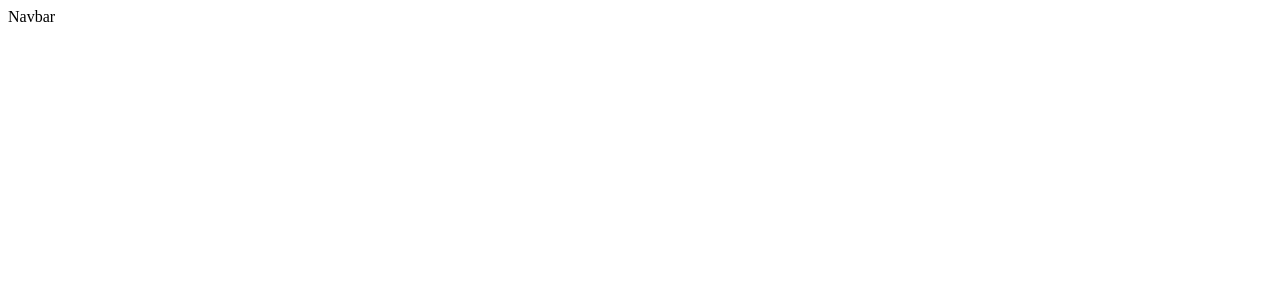
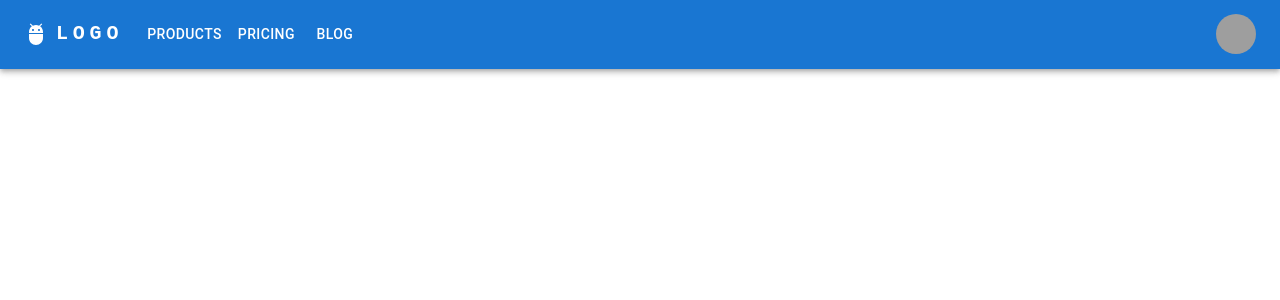
Before and after one commit to HarenaFiantso/TalentaUI, a React (Vite) app: page / in a window 1280 px wide. Shown: the top 300 px of the page. Built offline with nearby package versions, Linux system fonts and the light colour scheme; grey boxes are pictures that could not be loaded.

Commit message:
chore: Remove App.css

```diff
--- a/index.html
+++ b/index.html
@@ -5,12 +5,6 @@
     <link rel="icon" type="image/svg+xml" href="/vite.svg" />
     <meta name="viewport" content="width=device-width, initial-scale=1.0" />
     <title>Talenta</title>
-    <link rel="preconnect" href="https://fonts.googleapis.com" />
-    <link rel="preconnect" href="https://fonts.gstatic.com" crossorigin />
-    <link
-      href="https://fonts.googleapis.com/css2?family=Poppins:wght@100;200;300;400;500;600;700;800;900&display=swap"
-      rel="stylesheet"
-    />
   </head>
   <body>
     <div id="root"></div>
--- a/package.json
+++ b/package.json
@@ -12,7 +12,9 @@
   "dependencies": {
     "@emotion/react": "^11.11.1",
     "@emotion/styled": "^11.11.0",
+    "@mui/icons-material": "^5.14.11",
     "@mui/material": "^5.14.11",
+    "@mui/styles": "^5.14.11",
     "@stripe/react-stripe-js": "^2.3.0",
     "@stripe/stripe-js": "^2.1.6",
     "@tanstack/react-query": "^4.35.3",
--- a/src/components/navbar/Navbar.jsx
+++ b/src/components/navbar/Navbar.jsx
@@ -1,7 +1,162 @@
-import React from "react";
+import * as React from 'react';
+import AppBar from '@mui/material/AppBar';
+import Box from '@mui/material/Box';
+import Toolbar from '@mui/material/Toolbar';
+import IconButton from '@mui/material/IconButton';
+import Typography from '@mui/material/Typography';
+import Menu from '@mui/material/Menu';
+import MenuIcon from '@mui/icons-material/Menu';
+import Container from '@mui/material/Container';
+import Avatar from '@mui/material/Avatar';
+import Button from '@mui/material/Button';
+import Tooltip from '@mui/material/Tooltip';
+import MenuItem from '@mui/material/MenuItem';
+import AdbIcon from '@mui/icons-material/Adb';
+
+const pages = ['Products', 'Pricing', 'Blog'];
+const settings = ['Profile', 'Account', 'Dashboard', 'Logout'];
 
 function Navbar() {
-  return <div>Navbar</div>;
+  const [anchorElNav, setAnchorElNav] = React.useState(null);
+  const [anchorElUser, setAnchorElUser] = React.useState(null);
+
+  const handleOpenNavMenu = (event) => {
+    setAnchorElNav(event.currentTarget);
+  };
+  const handleOpenUserMenu = (event) => {
+    setAnchorElUser(event.currentTarget);
+  };
+
+  const handleCloseNavMenu = () => {
+    setAnchorElNav(null);
+  };
+
+  const handleCloseUserMenu = () => {
+    setAnchorElUser(null);
+  };
+
+  return (
+    <AppBar position="static">
+      <Container maxWidth="xl">
+        <Toolbar disableGutters>
+          <AdbIcon sx={{ display: { xs: 'none', md: 'flex' }, mr: 1 }} />
+          <Typography
+            variant="h6"
+            noWrap
+            component="a"
+            href="#app-bar-with-responsive-menu"
+            sx={{
+              mr: 2,
+              display: { xs: 'none', md: 'flex' },
+              fontFamily: 'monospace',
+              fontWeight: 700,
+              letterSpacing: '.3rem',
+              color: 'inherit',
+              textDecoration: 'none',
+            }}
+          >
+            LOGO
+          </Typography>
+
+          <Box sx={{ flexGrow: 1, display: { xs: 'flex', md: 'none' } }}>
+            <IconButton
+              size="large"
+              aria-label="account of current user"
+              aria-controls="menu-appbar"
+              aria-haspopup="true"
+              onClick={handleOpenNavMenu}
+              color="inherit"
+            >
+              <MenuIcon />
+            </IconButton>
+            <Menu
+              id="menu-appbar"
+              anchorEl={anchorElNav}
+              anchorOrigin={{
+                vertical: 'bottom',
+                horizontal: 'left',
+              }}
+              keepMounted
+              transformOrigin={{
+                vertical: 'top',
+                horizontal: 'left',
+              }}
+              open={Boolean(anchorElNav)}
+              onClose={handleCloseNavMenu}
+              sx={{
+                display: { xs: 'block', md: 'none' },
+              }}
+            >
+              {pages.map((page) => (
+                <MenuItem key={page} onClick={handleCloseNavMenu}>
+                  <Typography textAlign="center">{page}</Typography>
+                </MenuItem>
+              ))}
+            </Menu>
+          </Box>
+          <AdbIcon sx={{ display: { xs: 'flex', md: 'none' }, mr: 1 }} />
+          <Typography
+            variant="h5"
+            noWrap
+            component="a"
+            href="#app-bar-with-responsive-menu"
+            sx={{
+              mr: 2,
+              display: { xs: 'flex', md: 'none' },
+              flexGrow: 1,
+              fontFamily: 'monospace',
+              fontWeight: 700,
+              letterSpacing: '.3rem',
+              color: 'inherit',
+              textDecoration: 'none',
+            }}
+          >
+            LOGO
+          </Typography>
+          <Box sx={{ flexGrow: 1, display: { xs: 'none', md: 'flex' } }}>
+            {pages.map((page) => (
+              <Button
+                key={page}
+                onClick={handleCloseNavMenu}
+                sx={{ my: 2, color: 'white', display: 'block' }}
+              >
+                {page}
+              </Button>
+            ))}
+          </Box>
+
+          <Box sx={{ flexGrow: 0 }}>
+            <Tooltip title="Open settings">
+              <IconButton onClick={handleOpenUserMenu} sx={{ p: 0 }}>
+                <Avatar alt="Remy Sharp" src="/static/images/avatar/2.jpg" />
+              </IconButton>
+            </Tooltip>
+            <Menu
+              sx={{ mt: '45px' }}
+              id="menu-appbar"
+              anchorEl={anchorElUser}
+              anchorOrigin={{
+                vertical: 'top',
+                horizontal: 'right',
+              }}
+              keepMounted
+              transformOrigin={{
+                vertical: 'top',
+                horizontal: 'right',
+              }}
+              open={Boolean(anchorElUser)}
+              onClose={handleCloseUserMenu}
+            >
+              {settings.map((setting) => (
+                <MenuItem key={setting} onClick={handleCloseUserMenu}>
+                  <Typography textAlign="center">{setting}</Typography>
+                </MenuItem>
+              ))}
+            </Menu>
+          </Box>
+        </Toolbar>
+      </Container>
+    </AppBar>
+  );
 }
-
 export default Navbar;
--- /dev/null
+++ b/src/index.css
@@ -0,0 +1,7 @@
+@import url("https://fonts.googleapis.com/css2?family=Poppins:wght@100;200;300;400;500;600;700;800;900&display=swap");
+
+* {
+  margin: 0;
+  padding: 0;
+  font-family: "Poppins", sans-serif;
+}
--- a/src/main.jsx
+++ b/src/main.jsx
@@ -1,6 +1,7 @@
 import React from "react";
 import ReactDOM from "react-dom/client";
 import App from "./App.jsx";
+import "./index.css"
 
 ReactDOM.createRoot(document.getElementById("root")).render(
   <React.StrictMode>
```
Also changed, not shown: src/theme/Theme.js (added), 1 other file (tests, documents, lock files or other folders).
